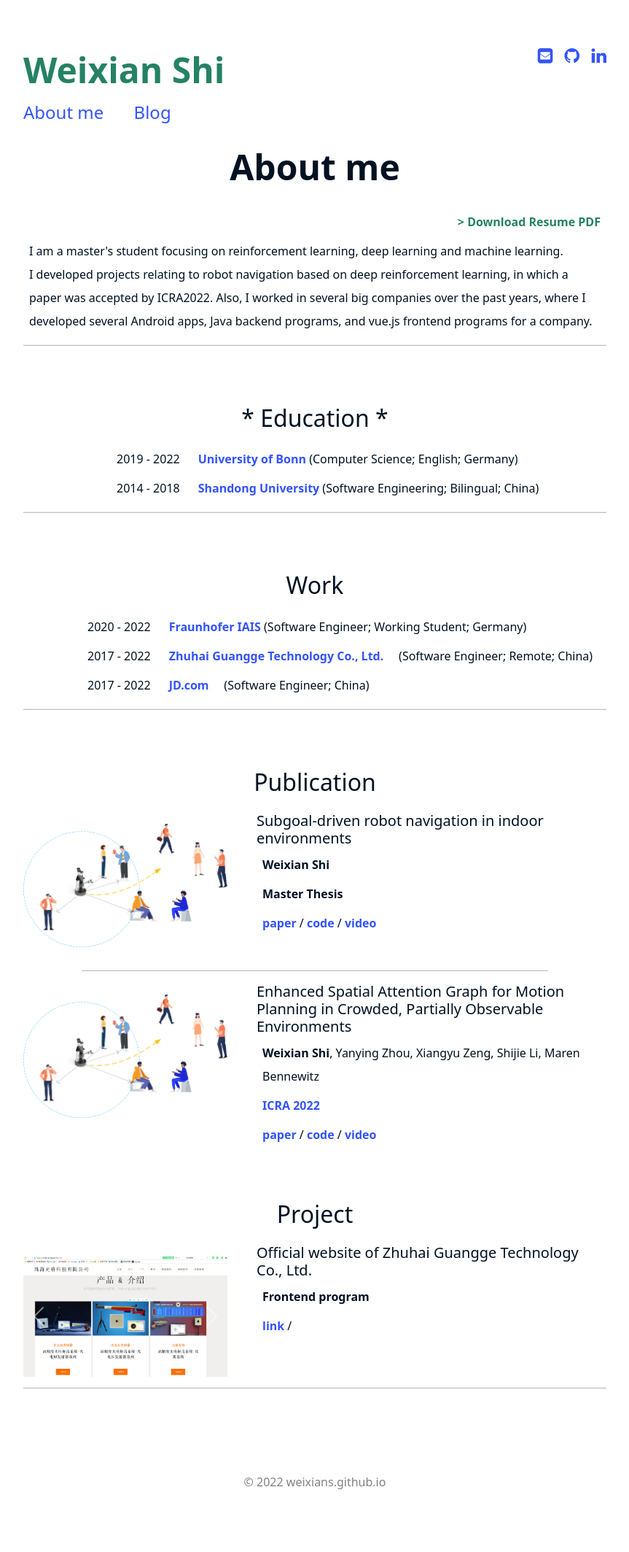
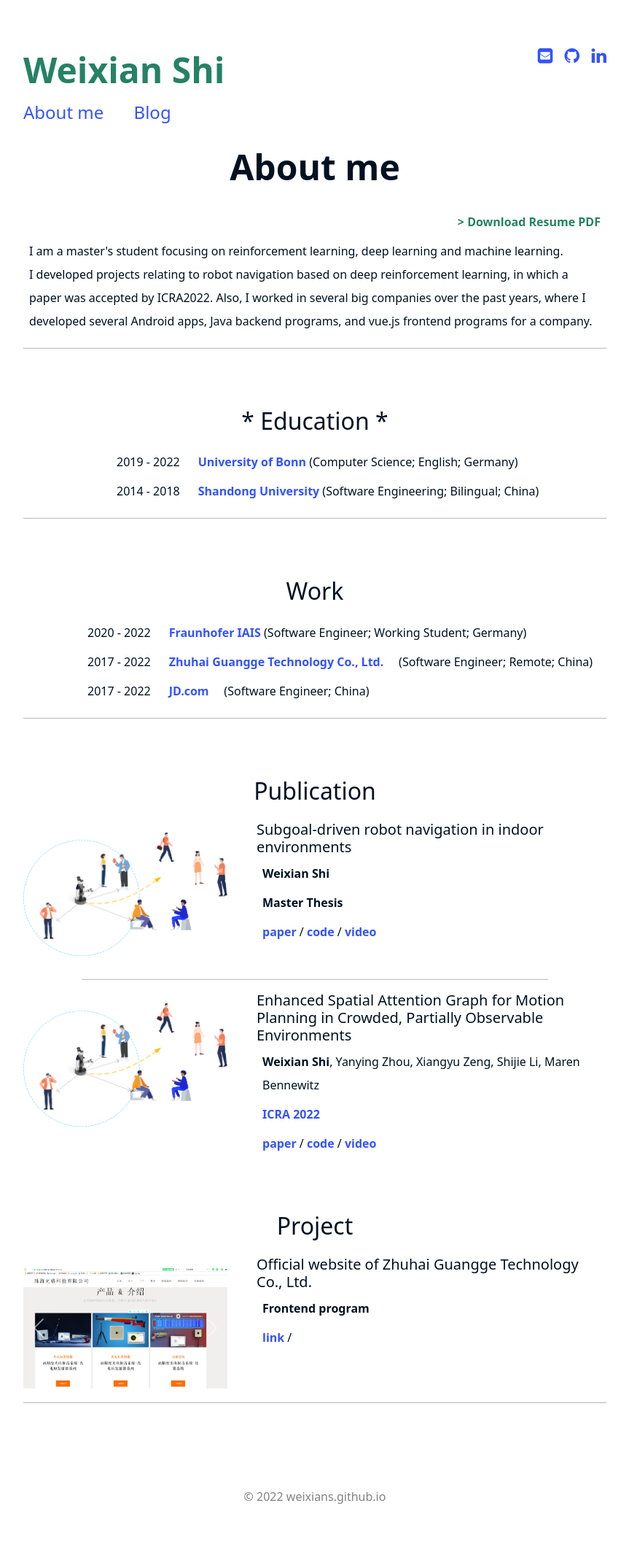
Before and after one commit to weixians/weixians.github.io, a Jekyll site: the page built from about_me.html, in a window 1280 px wide. Shown: the whole page at 73% size, without its empty margins (208-1071 px from the left). Built offline with Jekyll 4.4.1, drawn with Linux system fonts in a browser that asks for light colours.

Commit message:
change content

```diff
--- a/about_me.html
+++ b/about_me.html
@@ -6,7 +6,7 @@
 <head>
     <style>
         hr.dashed {
-            border-top: 1px dashed #bbb;
+            border-top: 1px dashed #c7c6c6;
         }
 
         hr.item-divider {
@@ -16,11 +16,12 @@
         }
 
         hr.category-divider {
-           margin-bottom: 80px;
+            margin-top: 20px;
+            margin-bottom: 80px;
         }
 
         hr.solid {
-            border-top: 1px solid #bbb;
+            border-top: 1px solid #c7c6c6;
         }
 
         h1.title {
```
